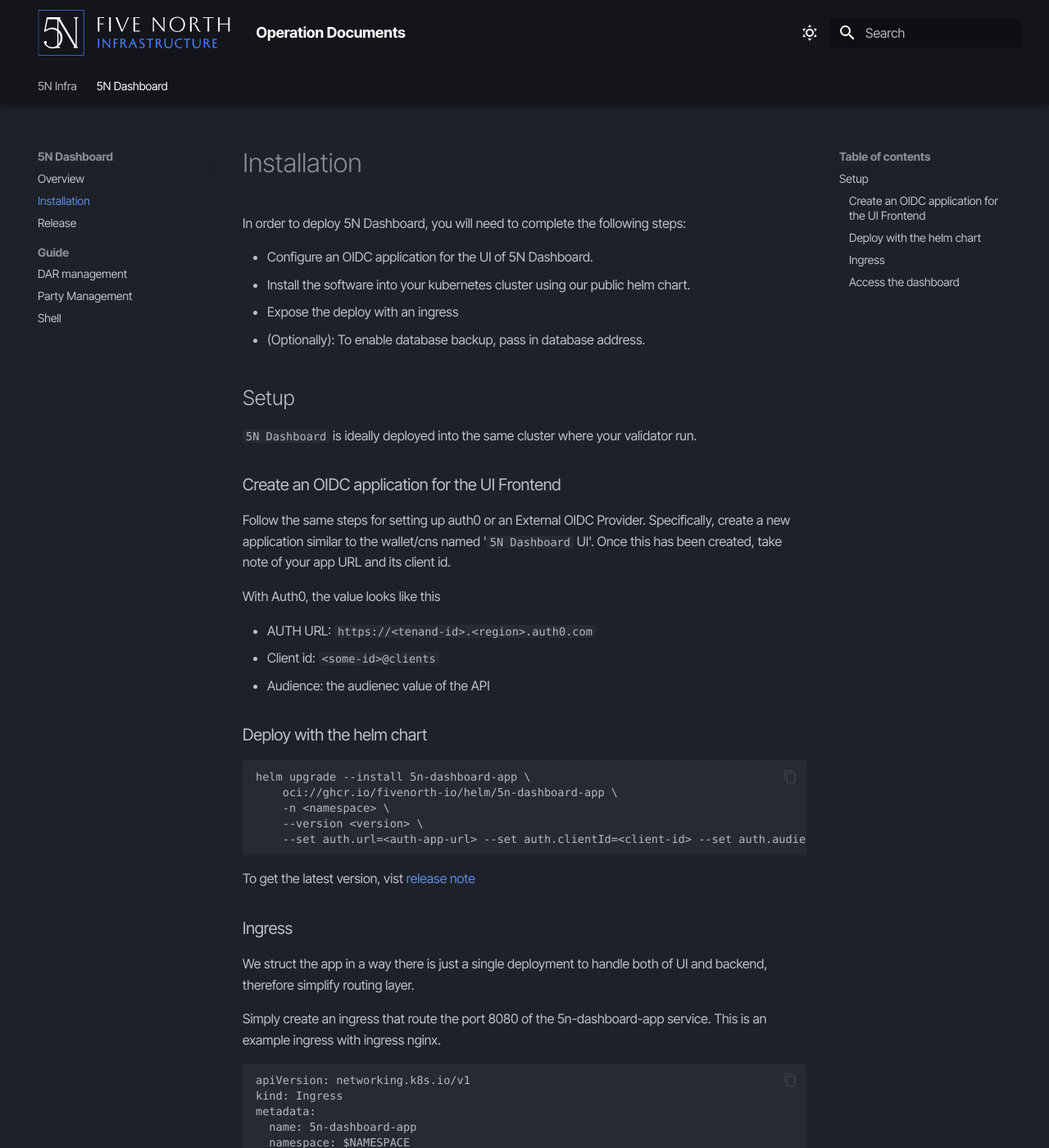
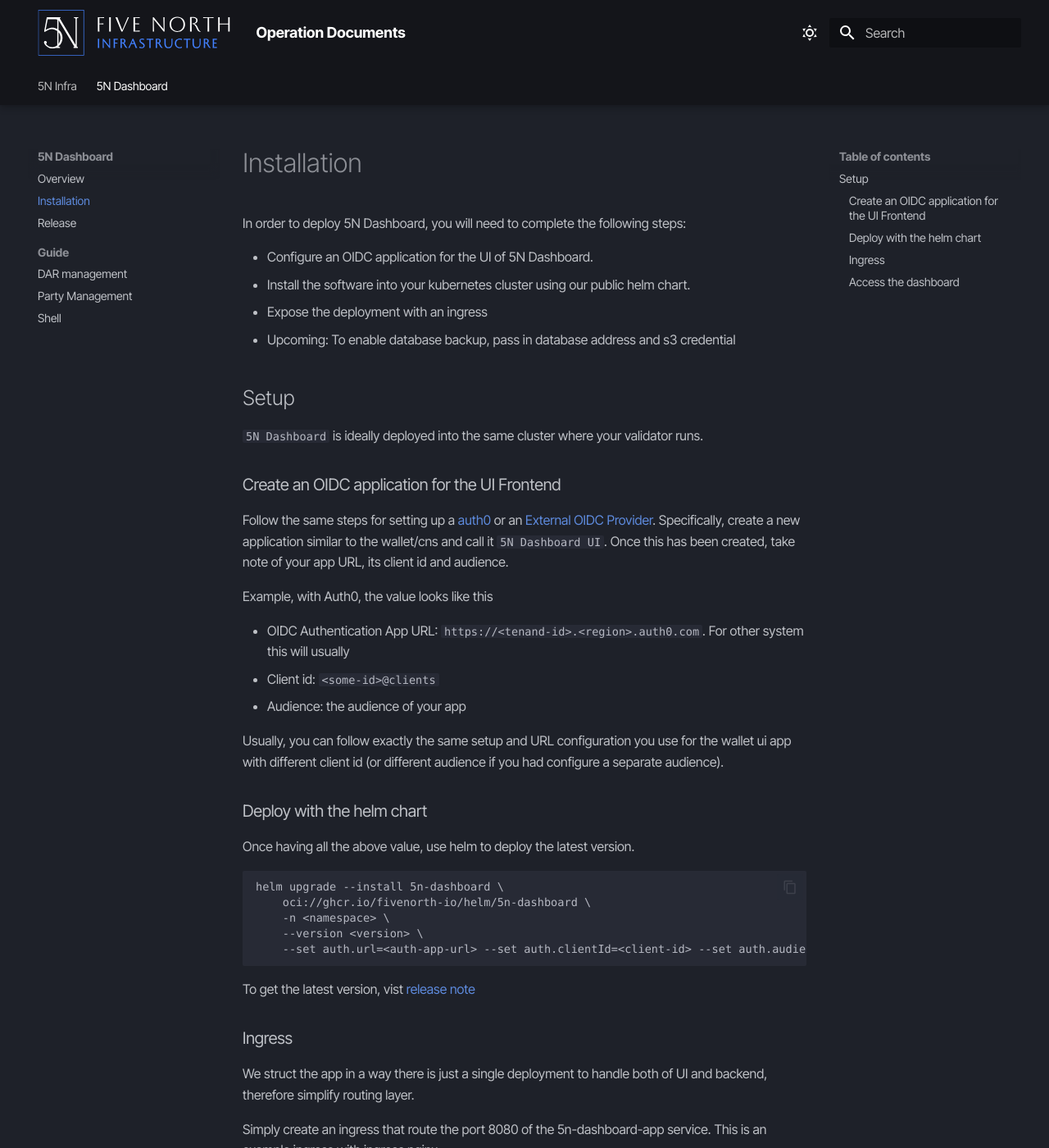
Before and after one commit to fivenorth-io/docs, an MkDocs documentation site: the page built from docs/5n-dashboard/install.md, in a window 1280 px wide and 1400 px high. Shown: the whole window at 82% size. Built offline with MkDocs 1.6.1 and Material for MkDocs 9.7.7, drawn with Linux system fonts in a browser that asks for light colours; some web fonts are replaced; some of the changed text lies outside the part shown.

Commit message:
update links and ingress config

````diff
--- a/docs/5n-dashboard/install.md
+++ b/docs/5n-dashboard/install.md
@@ -4,29 +4,32 @@
 
 - Configure an OIDC application for the UI of 5N Dashboard.
 - Install the software into your kubernetes cluster using our public helm chart.
-- Expose the deploy with an ingress
-- (Optionally): To enable database backup, pass in database address.
+- Expose the deployment with an ingress
+- Upcoming: To enable database backup, pass in database address and s3 credential
 
 ## Setup
 
-`5N Dashboard` is ideally deployed into the same cluster where your validator run.
+`5N Dashboard` is ideally deployed into the same cluster where your validator runs.
 
 ### Create an OIDC application for the UI Frontend
 
-Follow the same steps for setting up auth0 or an External OIDC Provider. Specifically, create a new application similar to the wallet/cns named '`5N Dashboard` UI'. Once this has been created, take note of your app URL and its client id.
+Follow the same steps for setting up a [auth0](https://docs.test.sync.global/validator_operator/validator_helm.html#configuring-an-auth0-tenant) or an [External OIDC Provider](https://docs.test.sync.global/validator_operator/validator_helm.html#oidc-provider-requirements). Specifically, create a new application similar to the wallet/cns and call it `5N Dashboard UI`. Once this has been created, take note of your app URL, its client id and audience.
 
-With Auth0, the value looks like this
+Example, with Auth0, the value looks like this
 
-- AUTH URL: `https://<tenand-id>.<region>.auth0.com`
+- OIDC Authentication App URL: `https://<tenand-id>.<region>.auth0.com`. For other system this will usually
 - Client id: `<some-id>@clients`
-- Audience: the audienec value of the API
+- Audience: the audience of your app
 
+Usually, you can follow exactly the same setup and URL configuration you use for the wallet ui app with different client id (or different audience if you had configure a separate audience).
 
 ### Deploy with the helm chart
 
+Once having all the above value, use helm to deploy the latest version.
+
 ```
-helm upgrade --install 5n-dashboard-app \
-    oci://ghcr.io/fivenorth-io/helm/5n-dashboard-app \
+helm upgrade --install 5n-dashboard \
+    oci://ghcr.io/fivenorth-io/helm/5n-dashboard \
     -n <namespace> \
     --version <version> \
     --set auth.url=<auth-app-url> --set auth.clientId=<client-id> --set auth.audience=<audience>
@@ -44,13 +47,17 @@
 apiVersion: networking.k8s.io/v1
 kind: Ingress
 metadata:
-  name: 5n-dashboard-app
-  namespace: $NAMESPACE
+  name: dashboard-ingress
+  namespace: <name-space>
+  annotations:
+    nginx.ingress.kubernetes.io/proxy-body-size: "128M"
+    nginx.ingress.kubernetes.io/proxy-read-timeout: "600"
+    nginx.ingress.kubernetes.io/proxy-send-timeout: "600"
 spec:
   tls:
   - hosts:
-    - host-name
-  - secretName: ${SECRET_NAME}
+    - host-name-to-access-the-dashboard
+  - secretName: <secret-name-for-cert-of-our-ingress>
   ingressClassName: nginx
   rules:
   - host: host-name
@@ -60,20 +67,28 @@
           pathType: Prefix
           backend:
             service:
-              name: 5n-dashboard-app
+              name: fivenorth-dashboard
               port:
                 number: 8080
 ```
 
-If your setup has TLS termination outside the cluster it can just be
+If your DAR files are small and you usually won't bundle with multi upload, you can adjust the annotations to a reasonable number to match your expectation.
+
+
+If your setup has TLS termination outside the cluster(such as at AWS/ALB load balancer, and the request just pass plaintext HTTP into the ingress service), your can simplify ingress to just
+
 
 
 ```
 apiVersion: networking.k8s.io/v1
 kind: Ingress
 metadata:
-  name: 5n-dashboard-app
-  namespace: $NAMESPACE
+  name: dashboard-ingress
+  namespace: <name-space>
+  annotations:
+    nginx.ingress.kubernetes.io/proxy-body-size: "128M"
+    nginx.ingress.kubernetes.io/proxy-read-timeout: "600"
+    nginx.ingress.kubernetes.io/proxy-send-timeout: "600"
 spec:
   ingressClassName: nginx
   rules:
@@ -84,12 +99,11 @@
           pathType: Prefix
           backend:
             service:
-              name: 5n-dashboard-app
+              name: fivenorth-dashboard
               port:
                 number: 8080
 ```
 
-
 ### Access the dashboard
 
 After installing the dashboard, you can now login to it with the user that have primary party is the same as your validator operator party. Usually, this will be the same user that can access your validator wallet.
````
Also changed, not shown: docs/5n-dashboard/introduction.md (+2 -2 lines).
